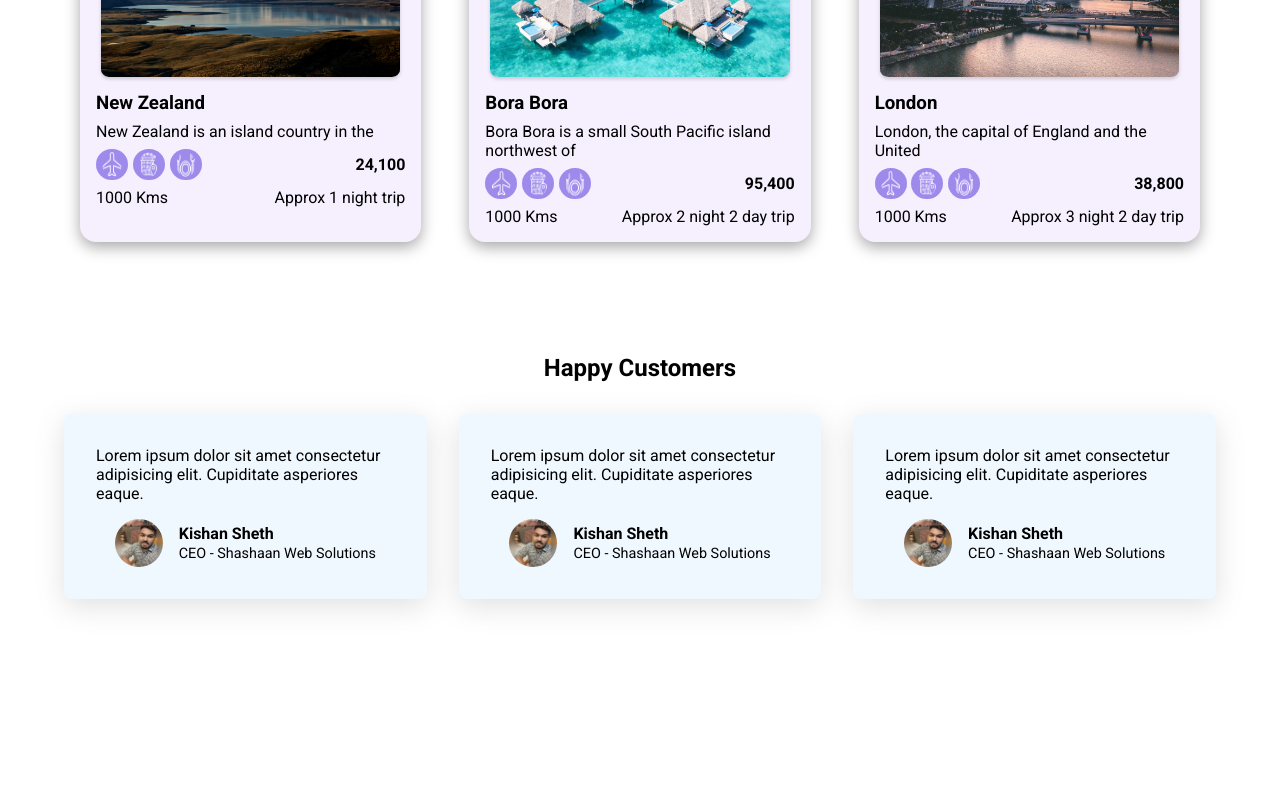
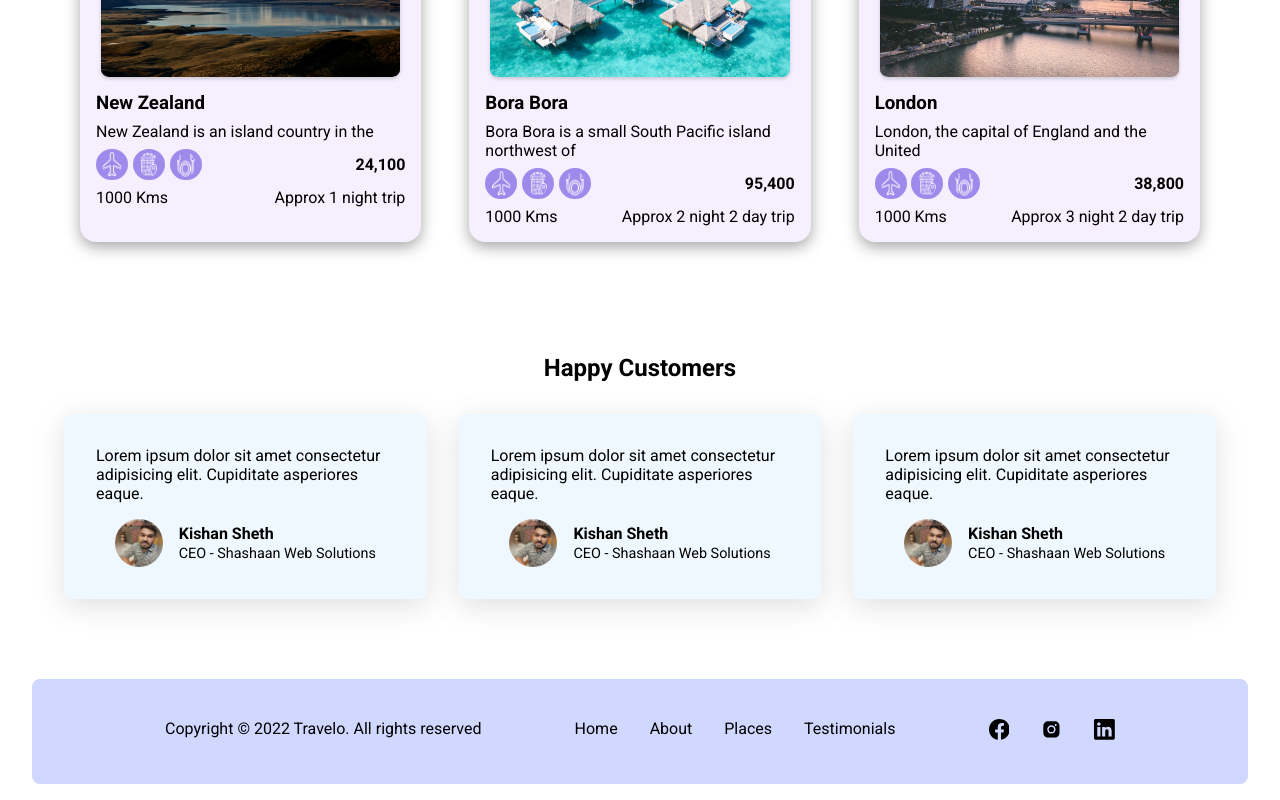
Before and after one commit to GabrielLSobreira/travelo, a Next.js app: page / in a window 1280 px wide. Shown: the part 2167-2967 px from the top of the page. Before the commit the page ends 2846 px from the top, so only its background shows below. Built offline with nearby package versions, Linux system fonts and the light colour scheme.

Commit message:
feat(components): create footer

```diff
--- /dev/null
+++ b/src/components/Footer/index.tsx
@@ -0,0 +1,36 @@
+import { FooterContainer } from './styles';
+import { BsLinkedin, BsFacebook } from 'react-icons/bs';
+import { AiFillInstagram } from 'react-icons/ai';
+
+export default function index() {
+  return (
+    <FooterContainer>
+      <span>Copyright &copy; 2022 Travelo. All rights reserved</span>
+      <ul className="links">
+        <li>
+          <a href="#home">Home</a>
+        </li>
+        <li>
+          <a href="#about">About</a>
+        </li>
+        <li>
+          <a href="#recommend">Places</a>
+        </li>
+        <li>
+          <a href="#testimonials">Testimonials</a>
+        </li>
+      </ul>
+      <ul className="social__links">
+        <li>
+          <BsFacebook />
+        </li>
+        <li>
+          <AiFillInstagram />
+        </li>
+        <li>
+          <BsLinkedin />
+        </li>
+      </ul>
+    </FooterContainer>
+  );
+}
--- /dev/null
+++ b/src/components/Footer/styles.ts
@@ -0,0 +1,37 @@
+import styled from 'styled-components';
+
+export const FooterContainer = styled.footer`
+  display: flex;
+  justify-content: space-evenly;
+  background-color: #d0d8ff;
+  border-radius: 0.5rem;
+  padding: 2.5rem;
+
+  ul {
+    display: flex;
+    list-style-type: none;
+    gap: 2rem;
+
+    li {
+      a {
+        text-decoration: none;
+        color: black;
+        transition: 0.3s ease-in-out;
+
+        &:hover {
+          color: #302ce9;
+        }
+      }
+
+      svg {
+        font-size: 1.3rem;
+        transition: 0.3s ease-in-out;
+        cursor: pointer;
+
+        &:hover {
+          color: #302ce9;
+        }
+      }
+    }
+  }
+`;
--- a/src/pages/index.tsx
+++ b/src/pages/index.tsx
@@ -5,6 +5,7 @@ import Hero from '../components/Hero';
 import About from '../components/About';
 import Places from '../components/Places';
 import Testimonials from '../components/Testimonials';
+import Footer from '../components/Footer';
 
 const Home: NextPage = () => {
   return (
@@ -19,6 +20,7 @@ const Home: NextPage = () => {
       <About />
       <Places />
       <Testimonials />
+      <Footer />
     </>
   );
 };
```
